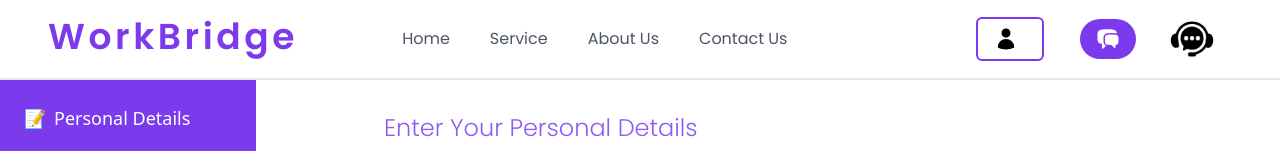
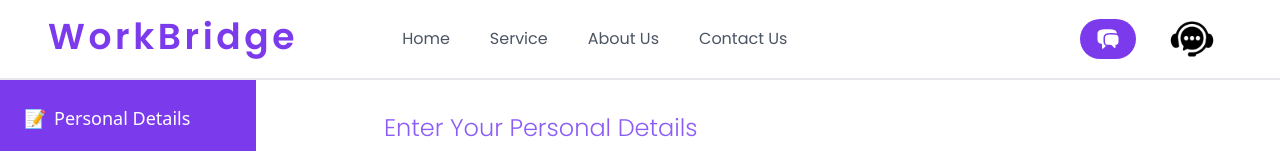
Before and after one commit to MidhunPM6/WorkBridge_Job_Portal-front-end, a React (Create React App) app: page /profile in a window 1280 px wide. Shown: the top 151 px of the page. Built offline with nearby package versions, Linux system fonts and the light colour scheme.

Commit message:
Integrated JWT token using httpOnly cookie , Error solved at userDetails

```diff
--- a/src/Components/Authentication/Login.jsx
+++ b/src/Components/Authentication/Login.jsx
@@ -8,8 +8,10 @@ import { axiosAuth } from '../../Axios/Axios-instance'
 import { useContext } from 'react'
 import {ContextSeekerName} from '../../Context/SeekerContext'
 import { UserContext } from '../../Context/UserDetailsContext'
+import axios from 'axios'
 
 
+axios.defaults.withCredentials = true;
 
 const Login = () => {
   const navigate = useNavigate()
@@ -43,7 +45,7 @@ const Login = () => {
     e.preventDefault()
     if (!handleValidation(e)) return
     try {
-      const response = await axiosAuth.post('/login', loginForm)
+      const response = await axiosAuth.post('/login', loginForm, { withCredentials:true })
 
       setSavedUsername(response.data.username)
       setUserDetails(response.data.user)
--- a/src/Components/Main-Page/NavBar.jsx
+++ b/src/Components/Main-Page/NavBar.jsx
@@ -38,7 +38,7 @@ const NavBar = () => {
     </div>
   </div>
   {
-    userDetails ?
+    userDetails &&
   <div className="lg:ml-40 flex flex-row">
 
     <button onClick={()=>navigate('/profile')} className="flex flex-row mr-2  py-2 px-4 border-2 border-violet-600 hover:bg-violet-600 hover:text-white rounded-md  lg:text-sm ">
@@ -50,9 +50,7 @@ const NavBar = () => {
     </button>
 
     </div>
-    :
 
-   ""
   }
 
 
--- a/src/Context/UserDetailsContext.js
+++ b/src/Context/UserDetailsContext.js
@@ -5,7 +5,7 @@ export const UserContext=createContext(null)
 const UserDetailsContext = ({children}) => {
   const [userDetails,setUserDetails]=useState(()=>{
     const user=localStorage.getItem('User')
-    return user ? JSON.parse(user) : []
+    return user ? JSON.parse(user) : null
   }
 
   )
@@ -17,7 +17,7 @@ const UserDetailsContext = ({children}) => {
         localStorage.removeItem('User')
 
        }
-  })
+  },[userDetails])
 
   return (
     <UserContext.Provider value={{userDetails,setUserDetails}}>
```
